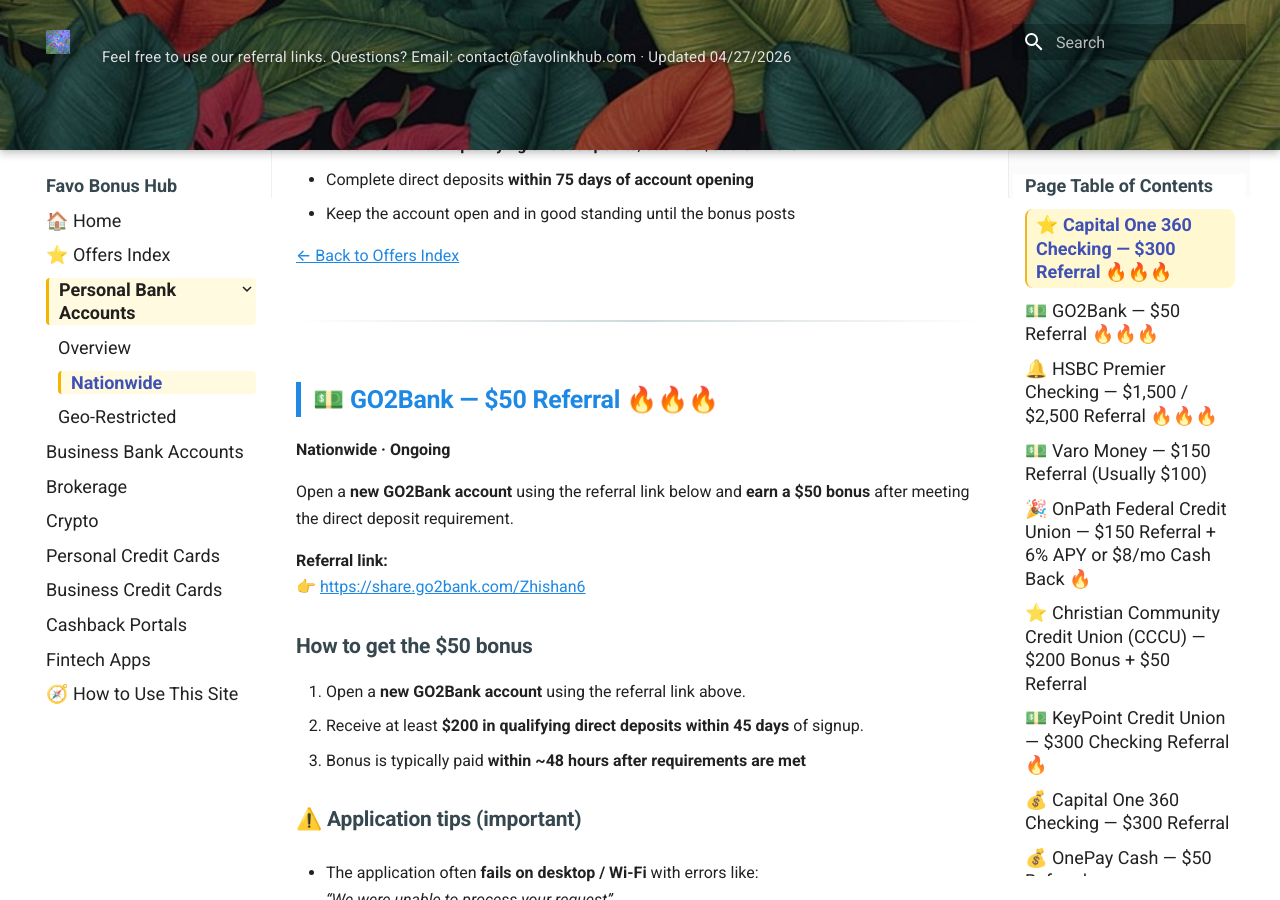
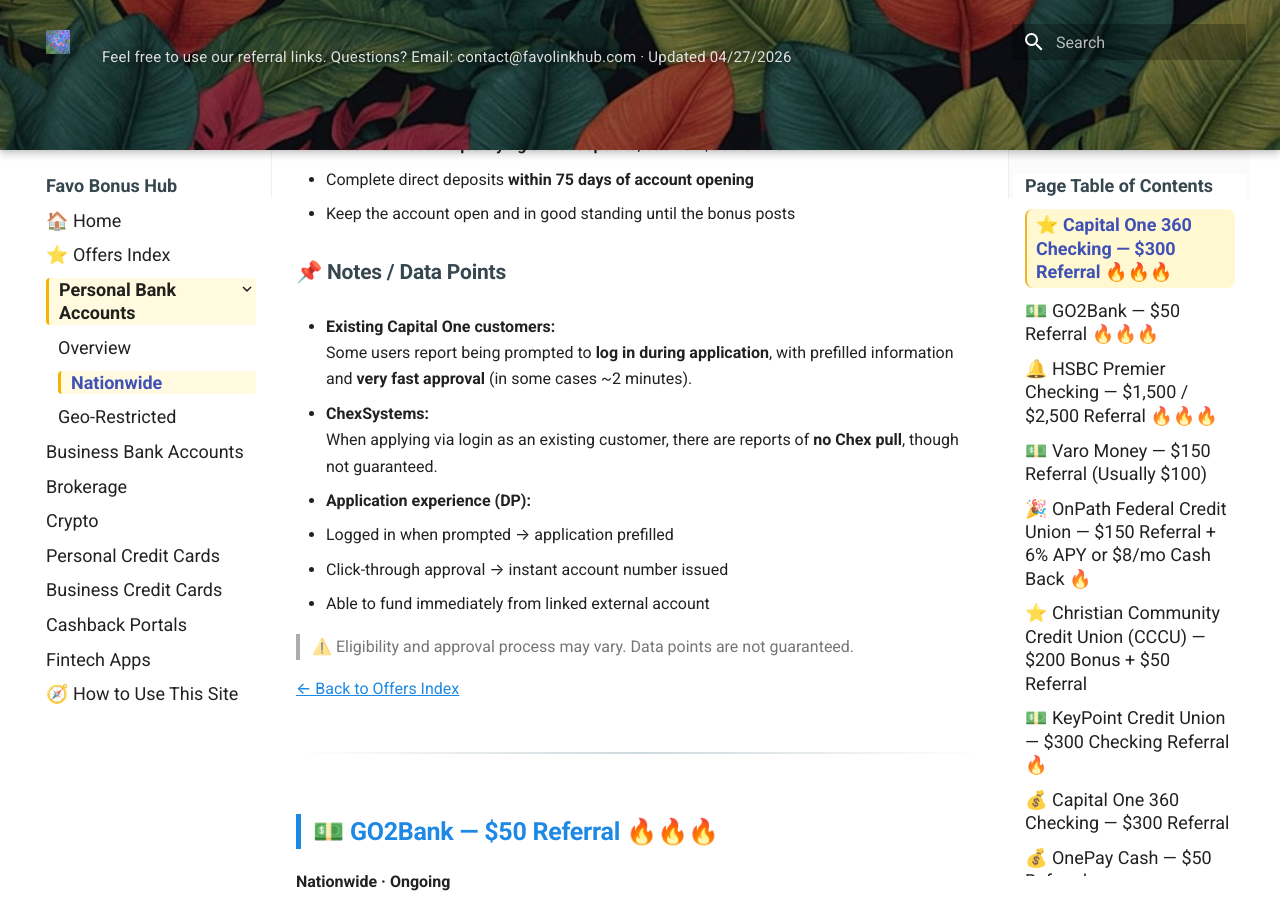
Before and after one commit to whispersofzephyr/favolinkhub-site, an MkDocs documentation site: the page built from docs/personal-bank-nationwide.md, in a window 1280 px wide and 900 px high, scrolled down 788 px. Built offline with MkDocs 1.6.1 and Material for MkDocs 9.7.7, drawn with Linux system fonts in a browser that asks for light colours.

Commit message:
Enhance documentation with application notes
Added notes on application experience and ChexSystems for existing customers.

```diff
--- a/docs/personal-bank-nationwide.md
+++ b/docs/personal-bank-nationwide.md
@@ -26,6 +26,21 @@ For offers that are limited to specific states (e.g. Colorado), see:
 - Receive **at least 2 qualifying direct deposits**, each of **$500 or more**
 - Complete direct deposits **within 75 days of account opening**
 - Keep the account open and in good standing until the bonus posts
+
+### 📌 Notes / Data Points
+
+- **Existing Capital One customers:**
+  Some users report being prompted to **log in during application**, with prefilled information and **very fast approval** (in some cases ~2 minutes).
+
+- **ChexSystems:**
+  When applying via login as an existing customer, there are reports of **no Chex pull**, though not guaranteed.
+
+- **Application experience (DP):**
+  - Logged in when prompted → application prefilled
+  - Click-through approval → instant account number issued
+  - Able to fund immediately from linked external account
+
+> ⚠️ Eligibility and approval process may vary. Data points are not guaranteed.
 
 --8<-- "snippets/back-to-list.md"
 
```
